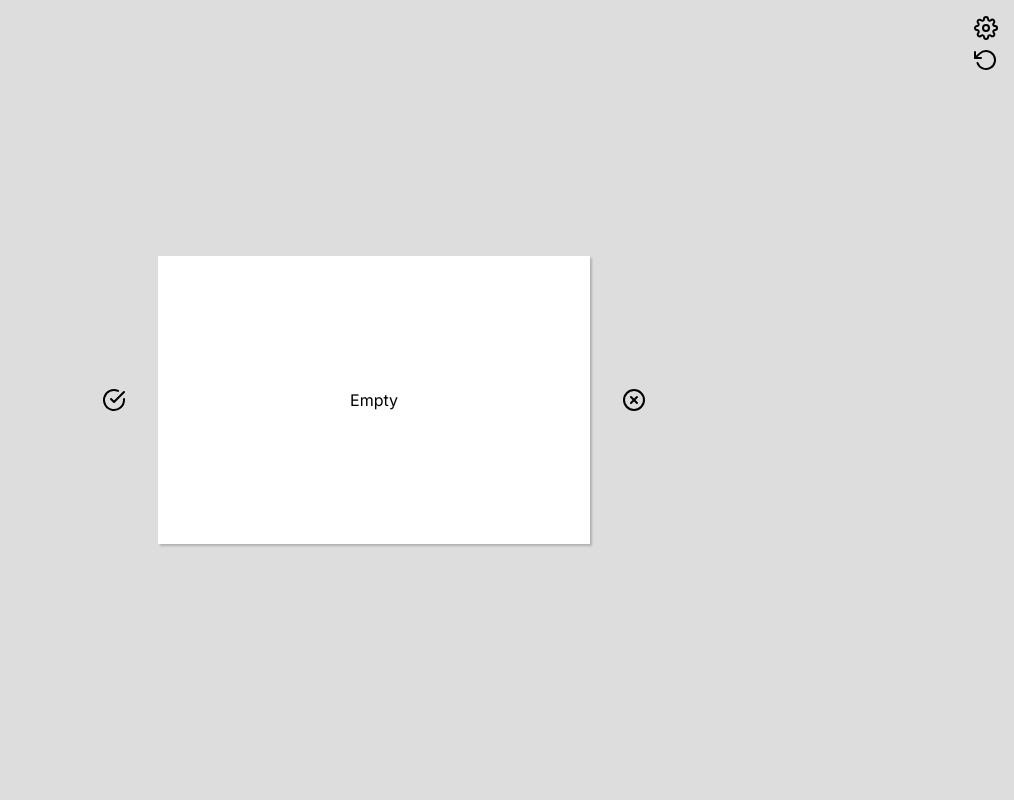
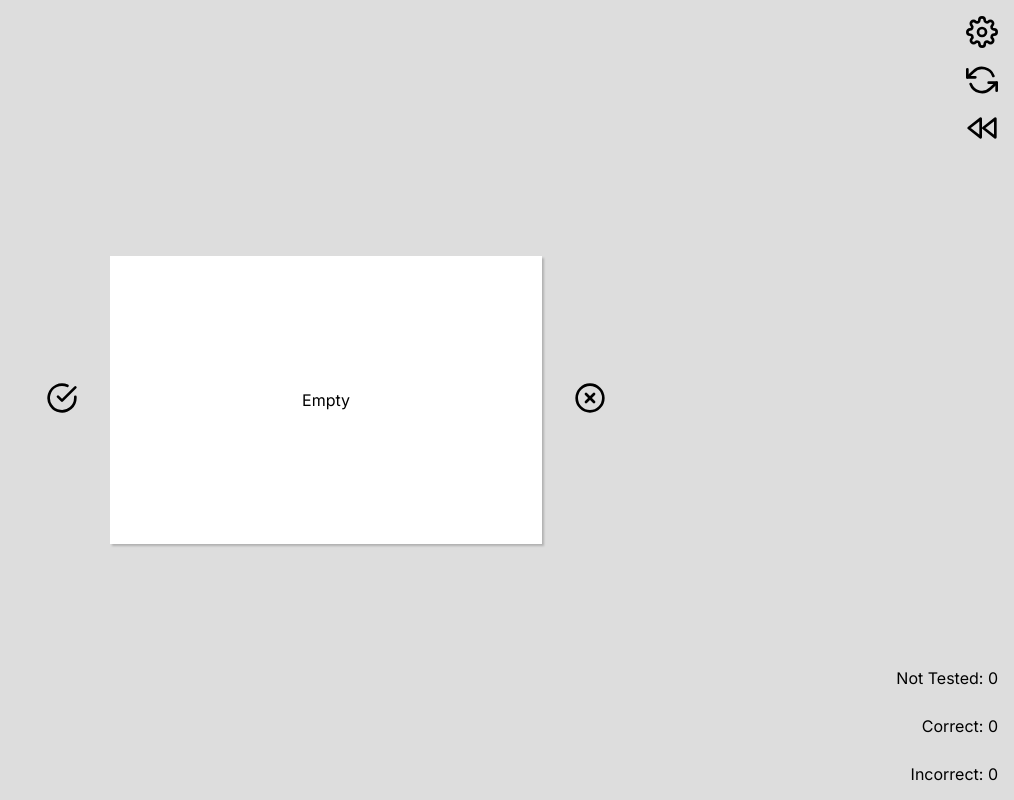
Before and after one commit to Steven-Rummler/flashcards, a Next.js app: page / in a window 1280 px wide. Shown: the whole page, without its empty margins (266-1280 px from the left). Built offline with nearby package versions, Linux system fonts and the light colour scheme.

Commit message:
add tooltips, retry incorrect, add stats

```diff
--- a/app/page.module.css
+++ b/app/page.module.css
@@ -8,18 +8,28 @@
   display: flex;
 }
 
+.screen svg {
+  cursor: pointer;
+  height: 32px;
+  width: 32px;
+}
+
 .editToggle {
   position: fixed;
   top: 1rem;
   right: 1rem;
-  cursor: pointer;
 }
 
 .reset {
   position: fixed;
-  top: calc(1rem + 32px);
+  top: calc(2rem + 32px);
   right: 1rem;
-  cursor: pointer;
+}
+
+.retry {
+  position: fixed;
+  top: calc(3rem + 64px);
+  right: 1rem;
 }
 
 .editSection {
@@ -32,7 +42,7 @@
   align-items: center;
 }
 
-.editSection div {
+.sideText {
   border: 1px solid #ddd;
   padding: 0.5rem;
 }
@@ -80,3 +90,24 @@
   transform: rotateY(180deg);
   box-shadow: 2px 2px -2px rgba(0, 0, 0, 0.2);
 }
+
+.todoCount {
+  position: fixed;
+  bottom: calc(3rem + 64px);
+  right: 1rem;
+  user-select: none;
+}
+
+.doneCount {
+  position: fixed;
+  bottom: calc(2rem + 32px);
+  right: 1rem;
+  user-select: none;
+}
+
+.redoCount {
+  position: fixed;
+  bottom: 1rem;
+  right: 1rem;
+  user-select: none;
+}
--- a/app/page.tsx
+++ b/app/page.tsx
@@ -1,6 +1,6 @@
 'use client';
 
-import { CheckCircle, PlusCircle, RotateCcw, Settings, XCircle } from 'react-feather'
+import { CheckCircle, PlusCircle, RefreshCcw, Rewind, Settings, XCircle } from 'react-feather'
 import { Dispatch, Fragment, useCallback, useEffect, useReducer, useState } from 'react';
 
 import { openDB } from 'idb';
@@ -64,11 +64,13 @@ export default function Home() {
   return (
     <main className={styles.screen}>
       <div className={styles.cardHolder}>
+        <div title='Correct'>
           <CheckCircle onClick={() => {
             if (currentCard === dummyCard) return;
             setDonePile(pile => [...pile, todoPile[index]]);
             setTodoPile(pile => pile.filter(id => id !== todoPile[index]));
           }} />
+        </div>
         <div className={`${styles.cardArea} ${flipped ? styles.flipped : ''}`} onClick={() => setFlipped(toggle => !toggle)}>
           <div className={styles.card}>
             {currentCard.front}
@@ -77,13 +79,28 @@ export default function Home() {
             {currentCard.back}
           </div>
         </div>
+        <div title='Incorrect'>
           <XCircle onClick={() => {
             if (currentCard === dummyCard) return;
             setRedoPile(pile => [...pile, todoPile[index]]);
             setTodoPile(pile => pile.filter(id => id !== todoPile[index]));
           }} />
+        </div>
+        <div title='Edit Cards'>
           <Settings className={styles.editToggle} onClick={() => setShowSettings(toggle => !toggle)} />
-        <RotateCcw className={styles.reset} onClick={reset} />
+        </div>
+        <div title='Reset and Shuffle Cards'>
+          <RefreshCcw className={styles.reset} onClick={reset} />
+        </div>
+        <div title='Retry Incorrect Cards'>
+          <Rewind className={styles.retry} onClick={() => {
+            setTodoPile(pile => [...pile, ...redoPile]);
+            setRedoPile([]);
+          }} />
+        </div>
+        <div className={styles.todoCount}>Not Tested: {todoPile.length}</div>
+        <div className={styles.doneCount}>Correct: {donePile.length}</div>
+        <div className={styles.redoCount}>Incorrect: {redoPile.length}</div>
       </div>
       {showSettings && <EditSection {...{ cards, dispatch }} />}
     </main>
@@ -97,12 +114,15 @@ function EditSection(props: { cards: card[], dispatch: Dispatch<{ type: string;
 
   return <div className={styles.editSection}>
     {props.cards.map((card, index) => <Fragment key={index}>
-      <div>{card.front}</div>
-      <div>{card.back}</div>
+      <div className={styles.sideText}>{card.front}</div>
+      <div className={styles.sideText}>{card.back}</div>
+      <div title='Delete Card'>
         <XCircle onClick={() => props.dispatch({ type: 'remove', payload: card })} />
+      </div>
     </Fragment>)}
     <input type="text" placeholder="Front" value={newFront} onChange={e => setNewFront(e.target.value)} />
     <input type="text" placeholder="Back" value={newBack} onChange={e => setNewBack(e.target.value)} />
+    <div title='Add Card'>
       <PlusCircle stroke={newFront === '' || newBack === '' ? 'grey' : 'black'}
         onClick={() => {
           if (newFront === '' || newBack === '') return;
@@ -112,20 +132,16 @@ function EditSection(props: { cards: card[], dispatch: Dispatch<{ type: string;
           props.dispatch({ type: 'add', payload: { id: maxId + 1, front: newFront, back: newBack } })
         }} />
     </div>
+  </div>
 }
 
 // Minimum Viable Product
-// go through cards manually
 // edit cards
 // save on page reload
 // multiline text input
-// card order up and down
-// randomize card order
 
 // Extras
 // card collections/groups
-// wrong pile for second run
-// end of cards, reset run
 
 async function idbTesting() {
   const db = await openDB('testDB', 1, {
```
Lines whose indentation alone changed are shown as unchanged.
